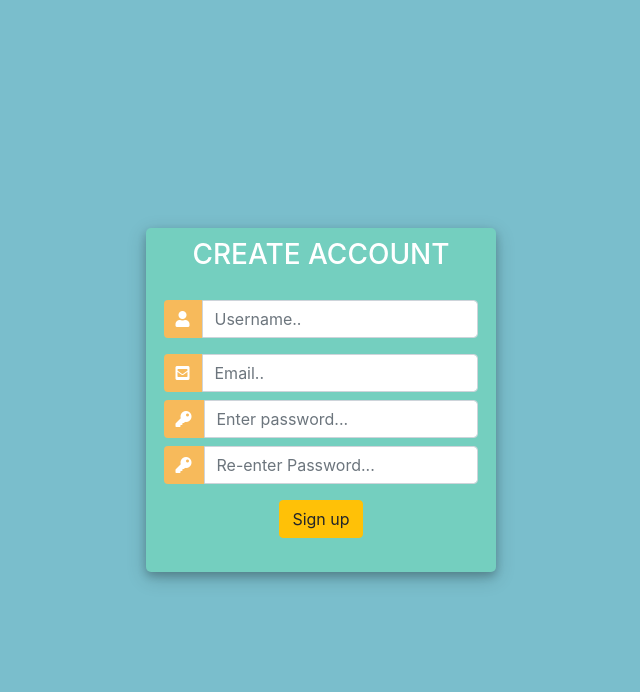
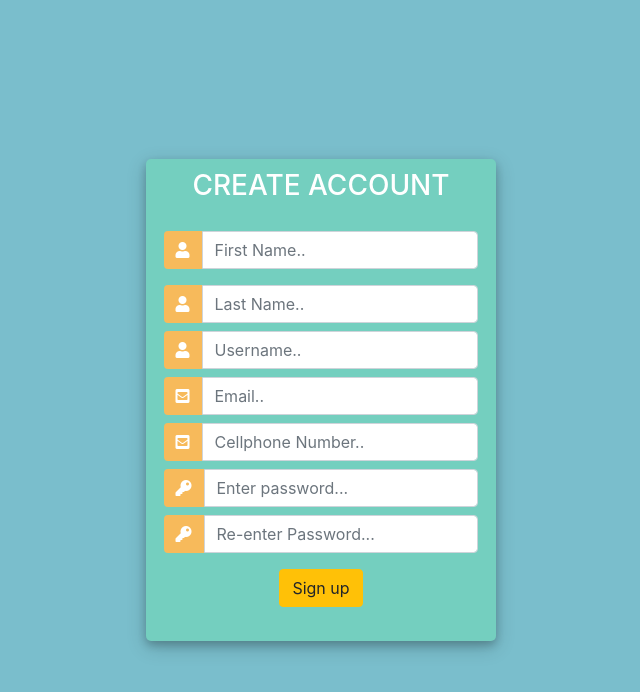
Before and after one commit to byronKruger77/SD-Group-24, a Django app: template ecommerce/templates/ecommerce/signin.html in a window 1280 px wide. Shown: the top 692 px of the page, without its empty margins (319-959 px from the left). Run offline with Django 3.2, Linux system fonts and the light colour scheme; the template is opened without the code that fills it, so the values that code supplies are empty, except form fields; form fields are guessed from the names that the template uses; parts of the project's set-up code (start-up, migrations or seed data) failed here and were passed over; some libraries are stand-ins or nearby versions.

Commit message:
Update signin.html

```diff
--- a/ecommerce/templates/ecommerce/signin.html
+++ b/ecommerce/templates/ecommerce/signin.html
@@ -82,6 +82,18 @@
 							<div class="input-group-append">
 								<span class="input-group-text"><i class="fas fa-user"></i></span>
 							</div>
+							{{form.first_name}}
+						</div>
+            <div class="input-group mb-2">
+							<div class="input-group-append">
+								<span class="input-group-text"><i class="fas fa-user"></i></span>
+							</div>
+							{{form.last_name}}
+						</div>
+						<div class="input-group mb-2">
+							<div class="input-group-append">
+								<span class="input-group-text"><i class="fas fa-user"></i></span>
+							</div>
 							{{form.username}}
 						</div>
 						<div class="input-group mb-2">
@@ -89,6 +101,12 @@
 								<span class="input-group-text"><i class="fas fa-envelope-square"></i></span>
 							</div>
 							{{form.email}}
+						</div>
+						<div class="input-group mb-2">
+							<div class="input-group-append">
+								<span class="input-group-text"><i class="fas fa-envelope-square"></i></span>
+							</div>
+							{{form.cellphone_no}}
 						</div>
 						<div class="input-group mb-2">
 							<div class="input-group-append">
@@ -125,10 +143,13 @@
 
 		//Query All input fields
 		var form_fields = document.getElementsByTagName('input')
-		form_fields[1].placeholder='Username..';
-		form_fields[2].placeholder='Email..';
-		form_fields[3].placeholder='Enter password...';
-		form_fields[4].placeholder='Re-enter Password...';
+		form_fields[1].placeholder='First Name..';
+		form_fields[2].placeholder='Last Name..';
+		form_fields[3].placeholder='Username..';
+		form_fields[4].placeholder='Email..';
+		form_fields[5].placeholder='Cellphone Number..';
+		form_fields[6].placeholder='Enter password...';
+		form_fields[7].placeholder='Re-enter Password...';
 
 
 		for (var field in form_fields){
```
